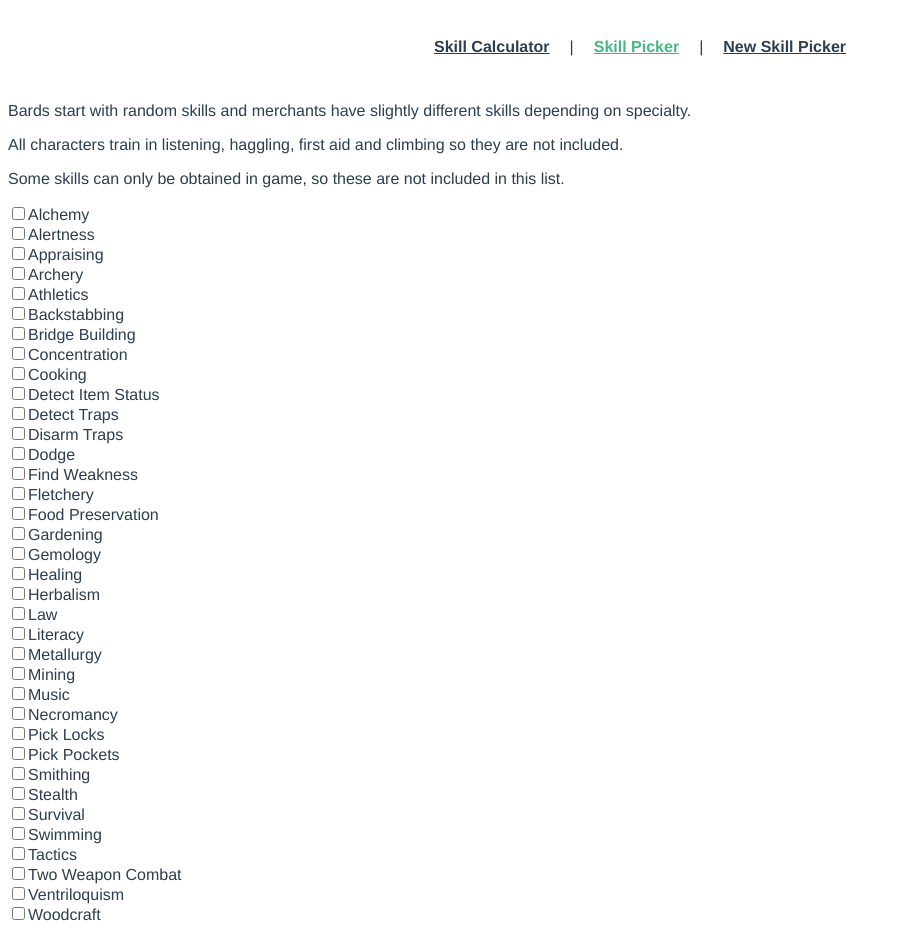
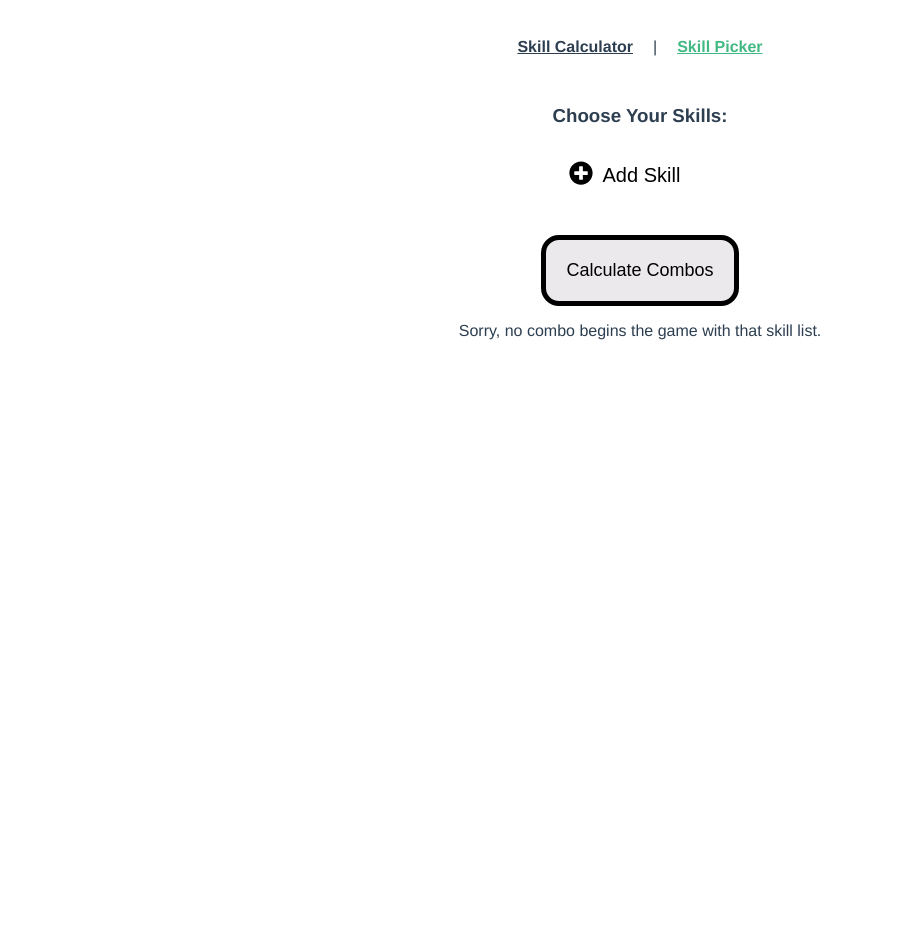
Before and after one commit to BladeBoles/ADOM-skills-calculator-client, a Vue app: page /skill-picker in a window 1280 px wide. Shown: the whole page, without its empty margins (0-900 px from the left). After the commit the page ends 800 px from the top, so only its background shows below. Built offline with nearby package versions, Linux system fonts and the light colour scheme.

Commit message:
rename and remove old skill picker from app, replace SkillPicker with NewSkillPicker

```diff
--- a/src/App.vue
+++ b/src/App.vue
@@ -8,10 +8,6 @@
       <router-link id="router-about" to="/skill-picker"
         >Skill Picker
       </router-link>
-      <span> |</span>
-      <router-link id="router-about" to="/new-skill-picker"
-        >New Skill Picker</router-link
-      >
     </div>
     <router-view />
   </div>
--- a/src/router/index.js
+++ b/src/router/index.js
@@ -1,7 +1,6 @@
 import Vue from 'vue'
 import VueRouter from 'vue-router'
 import SkillPicker from '../views/SkillPicker.vue'
-import NewSkillPicker from '../views/NewSkillPicker.vue'
 import SkillCalculator from '../views/SkillCalculator.vue'
 
 Vue.use(VueRouter)
@@ -16,15 +15,7 @@ const routes = [
   {
     path: '/skill-picker',
     name: 'SkillPicker',
-    // route level code-splitting
-    // this generates a separate chunk (about.[hash].js) for this route
-    // which is lazy-loaded when the route is visited.
     component: SkillPicker
-  },
-  {
-    path: '/new-skill-picker',
-    name: 'NewSkillPicker',
-    component: NewSkillPicker
   }
 ]
 
--- a/src/views/NewSkillPicker.vue
+++ /dev/null
@@ -1,100 +0,0 @@
-<template>
-  <div class="double-columns-container">
-    <form class="skill-picker-form" submit.prevent="submit">
-      <div class="columns-component-div">
-        <SkillPickerColumn @skill-added="updateWantedSkills($event)" />
-      </div>
-
-      <CalculateCombosButton @click="calculateCombos"
-        >Calculate Combos</CalculateCombosButton
-      >
-    </form>
-    <PossibleCombosList :combosList="possibleCombos" />
-  </div>
-</template>
-
-<script>
-import SkillPickerColumn from '../components/SkillPickerColumn'
-import CalculateCombosButton from '../components/CalculateCombosButton'
-import PossibleCombosList from '../components/PossibleCombosList'
-import {
-  raceObjects,
-  playableRaces,
-  playableClasses,
-  skillsList,
-  allCombinations
-} from '../tables/skills.js'
-
-export default {
-  name: 'NewSkillsPicker',
-  components: { SkillPickerColumn, CalculateCombosButton, PossibleCombosList },
-  data() {
-    return {
-      wantedSkills: [],
-      allCombos: [],
-      possibleCombos: []
-    }
-  },
-  methods: {
-    updateWantedSkills(newSkillsList) {
-      this.wantedSkills = newSkillsList
-    },
-    calculateCombos() {
-      this.findValidCombos(this.wantedSkills)
-    },
-    skillSelected(event = {}) {
-      let skillIndex = this.wantedSkills.indexOf(event.target.value)
-      if (skillIndex === -1) this.wantedSkills.push(event.target.value)
-      else {
-        this.wantedSkills.splice(skillIndex, 1)
-      }
-
-      this.possibleCombos = this.findValidCombos(this.wantedSkills)
-    },
-    findValidCombos(desiredSkills = []) {
-      try {
-        const comboPossibilities = []
-        this.allCombos.forEach(combination => {
-          if (
-            desiredSkills.every(skill =>
-              combination.skills.includes(skill.name)
-            )
-          ) {
-            comboPossibilities.push(combination)
-          }
-        })
-        this.possibleCombos = comboPossibilities
-      } catch (error) {
-        console.log('error: ', error)
-      }
-    },
-    removeDuplicateStrings(array) {
-      return array.filter((a, b) => array.indexOf(a) === b)
-    }
-  },
-  mounted() {
-    this.allCombos = allCombinations()
-  }
-}
-</script>
-
-<style scoped>
-.double-columns-container {
-  display: flex;
-  flex-direction: column;
-  align-items: center;
-}
-
-.columns-component-div {
-  display: flex;
-  justify-content: center;
-}
-
-.skill-picker-form {
-  display: flex;
-  flex-direction: column;
-  width: 80vw;
-  max-width: 400px;
-  justify-content: space-between;
-}
-</style>
--- a/src/views/SkillPicker.vue
+++ b/src/views/SkillPicker.vue
@@ -1,172 +1,100 @@
 <template>
-  <div>
-    <p>
-      Bards start with random skills and merchants have slightly different
-      skills depending on specialty.
-    </p>
-    <p>
-      All characters train in listening, haggling, first aid and climbing so
-      they are not included.
-    </p>
-    <p>
-      Some skills can only be obtained in game, so these are not included in
-      this list.
-    </p>
-    <div class="skill-picker">
-      <div class="choices-div">
-        <div
-          v-for="skill in skillsList"
-          :key="skill.name + 'div'"
-          class="checkbox-div"
-        >
-          <input
-            @click="event => skillSelected(event)"
-            :key="skill.name + 'input'"
-            type="checkbox"
-            :value="skill.name"
-          />
-          <label :key="skill.name + 'label'" for="checkbox">{{
-            skill.name
-          }}</label>
-        </div>
+  <div class="double-columns-container">
+    <form class="skill-picker-form" submit.prevent="submit">
+      <div class="columns-component-div">
+        <SkillPickerColumn @skill-added="updateWantedSkills($event)" />
       </div>
-      <div class="combo-list-div">
-        <ul>
-          <li v-for="combo in this.possibleCombos" :key="combo + Math.random()">
-            {{ combo }}
-          </li>
-        </ul>
-      </div>
-    </div>
+
+      <CalculateCombosButton @click="calculateCombos"
+        >Calculate Combos</CalculateCombosButton
+      >
+    </form>
+    <PossibleCombosList :combosList="possibleCombos" />
   </div>
 </template>
 
 <script>
+import SkillPickerColumn from '../components/SkillPickerColumn'
+import CalculateCombosButton from '../components/CalculateCombosButton'
+import PossibleCombosList from '../components/PossibleCombosList'
 import {
   raceObjects,
   playableRaces,
   playableClasses,
-  skillsList
+  skillsList,
+  allCombinations
 } from '../tables/skills.js'
+
 export default {
-  name: 'SkillsPicker',
+  name: 'NewSkillsPicker',
+  components: { SkillPickerColumn, CalculateCombosButton, PossibleCombosList },
   data() {
     return {
-      raceObjects,
-      playableRaces,
-      playableClasses,
-      skillsList,
       wantedSkills: [],
+      allCombos: [],
       possibleCombos: []
     }
   },
   methods: {
+    updateWantedSkills(newSkillsList) {
+      this.wantedSkills = newSkillsList
+    },
+    calculateCombos() {
+      this.findValidCombos(this.wantedSkills)
+    },
     skillSelected(event = {}) {
-      console.log(event.target.value)
       let skillIndex = this.wantedSkills.indexOf(event.target.value)
-      console.log(skillIndex)
       if (skillIndex === -1) this.wantedSkills.push(event.target.value)
       else {
         this.wantedSkills.splice(skillIndex, 1)
       }
 
       this.possibleCombos = this.findValidCombos(this.wantedSkills)
-      console.log(this.possibleCombos)
     },
-    findValidCombos(desiredSkills = {}) {
+    findValidCombos(desiredSkills = []) {
       try {
-        console.log('yo')
-        // get desired skills list in an array
-
-        // for the first skill, calculate every possible combo and store it in an array
-        let firstSkillName = desiredSkills.slice(0, 1)[0]
-        console.log(firstSkillName)
-
-        let firstSkillObject = {}
-
-        firstSkillObject = this.skillsList.find(
-          skillName => firstSkillName === skillName.name
-        )
-        let possibleCombos = []
-        let newCompareArray = []
-        let answerArray = []
-
-        firstSkillObject.races.forEach(race => {
-          possibleCombos.push(...this.allCombosForRace(race))
+        const comboPossibilities = []
+        this.allCombos.forEach(combination => {
+          if (
+            desiredSkills.every(skill =>
+              combination.skills.includes(skill.name)
+            )
+          ) {
+            comboPossibilities.push(combination)
+          }
         })
-        firstSkillObject.classes.forEach(playerClass =>
-          possibleCombos.push(...this.allCombosForClass(playerClass))
-        )
-
-        desiredSkills.forEach(skill => {
-          let skillObject = this.skillsList.find(
-            skillName => skill === skillName.name
-          )
-          let allRaceCombos = []
-          skillObject.races.forEach(race => {
-            allRaceCombos = [...this.allCombosForRace(race), ...allRaceCombos]
-          })
-          let allClassCombos = []
-          skillObject.classes.forEach(playerClass => {
-            allClassCombos = [
-              ...this.allCombosForClass(playerClass),
-              ...allClassCombos
-            ]
-          })
-          possibleCombos = possibleCombos.filter(combo => {
-            return allRaceCombos.concat(allClassCombos).indexOf(combo) !== -1
-          })
-        })
-        return possibleCombos
+        this.possibleCombos = comboPossibilities
       } catch (error) {
         console.log('error: ', error)
       }
-
-      // for each other skill, calculate every combo but only add it to the array if it already exists
-
-      // return the finished possibilities
-
-      console.log(desiredSkills)
     },
-    allCombosForRace(playableRace) {
-      let allCombos = []
-      this.playableClasses.forEach(playableClass =>
-        // allCombos.push({
-        //   playableRace,
-        //   playableClass,
-        //   comboName: `${playableRace} ${playableClass}`
-        // })
-        {
-          if (playableRace !== 'None')
-            allCombos.push(`${playableRace} ${playableClass}`)
-        }
-      )
-
-      return allCombos
-    },
-    allCombosForClass(playableClass) {
-      let allCombos = []
-      this.playableRaces.forEach(playableRace =>
-        // allCombos.push({
-        //   playableRace,
-        //   playableClass,
-        //   comboName: `${playableRace} ${playableClass}`
-        // })
-        allCombos.push(`${playableRace} ${playableClass}`)
-      )
-      return allCombos
-    },
-
     removeDuplicateStrings(array) {
       return array.filter((a, b) => array.indexOf(a) === b)
     }
   },
-  mounted() {}
+  mounted() {
+    this.allCombos = allCombinations()
+  }
 }
 </script>
+
 <style scoped>
-div.skill-picker {
+.double-columns-container {
   display: flex;
-  flex-direction: row;
+  flex-direction: column;
+  align-items: center;
+}
+
+.columns-component-div {
+  display: flex;
+  justify-content: center;
+}
+
+.skill-picker-form {
+  display: flex;
+  flex-direction: column;
+  width: 80vw;
+  max-width: 400px;
+  justify-content: space-between;
 }
 </style>
```
